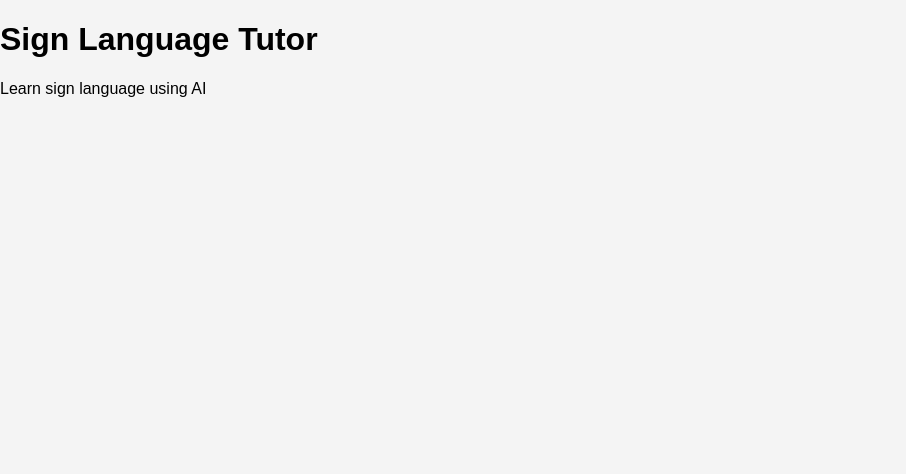
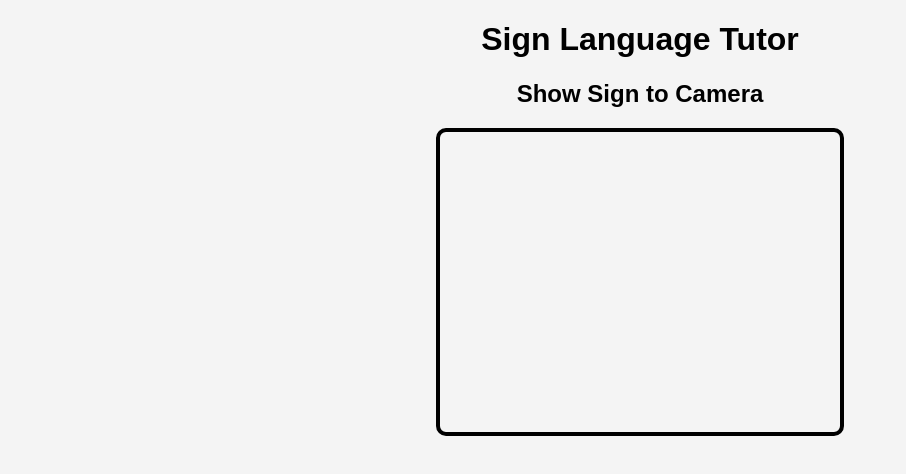
Before and after one commit to ranjeet229/SignLanguageTutor, a React (Create React App) app: page / in a window 1280 px wide. Shown: the top 474 px of the page, without its empty margins (0-906 px from the left). Built offline with nearby package versions, Linux system fonts and the light colour scheme; no server answers.

Commit message:
done with webcamera permission

```diff
--- a/package.json
+++ b/package.json
@@ -10,6 +10,7 @@
     "react": "^19.2.3",
     "react-dom": "^19.2.3",
     "react-scripts": "5.0.1",
+    "react-webcam": "^7.2.0",
     "web-vitals": "^2.1.4"
   },
   "scripts": {
--- /dev/null
+++ b/src/components/WebcamFeed.js
@@ -0,0 +1,31 @@
+import React, { useRef } from "react";
+import Webcam from "react-webcam";
+
+const WebcamFeed = () => {
+  const webcamRef = useRef(null);
+
+  return (
+    <div style={{ textAlign: "center" }}>
+      <h2>Show Sign to Camera </h2>
+
+      <Webcam
+        ref={webcamRef}
+        audio={false}
+        mirrored={true}
+        style={{
+          width: 400,
+          height: 300,
+          borderRadius: 10,
+          border: "4px solid black",
+        }}
+        videoConstraints={{
+          width: 400,
+          height: 300,
+          facingMode: "user",
+        }}
+      />
+    </div>
+  );
+};
+
+export default WebcamFeed;
--- a/src/pages/Home.js
+++ b/src/pages/Home.js
@@ -1,10 +1,14 @@
 import React from "react";
+import WebcamFeed from "../components/WebcamFeed";
 
 const Home = () => {
   return (
     <div>
-      <h1>Sign Language Tutor</h1>
-      <p>Learn sign language using AI </p>
+      <h1 style={{ textAlign: "center" }}>
+        Sign Language Tutor
+      </h1>
+
+      <WebcamFeed />
     </div>
   );
 };
```
Also changed, not shown: 1 other file (tests, documents, lock files or other folders).
